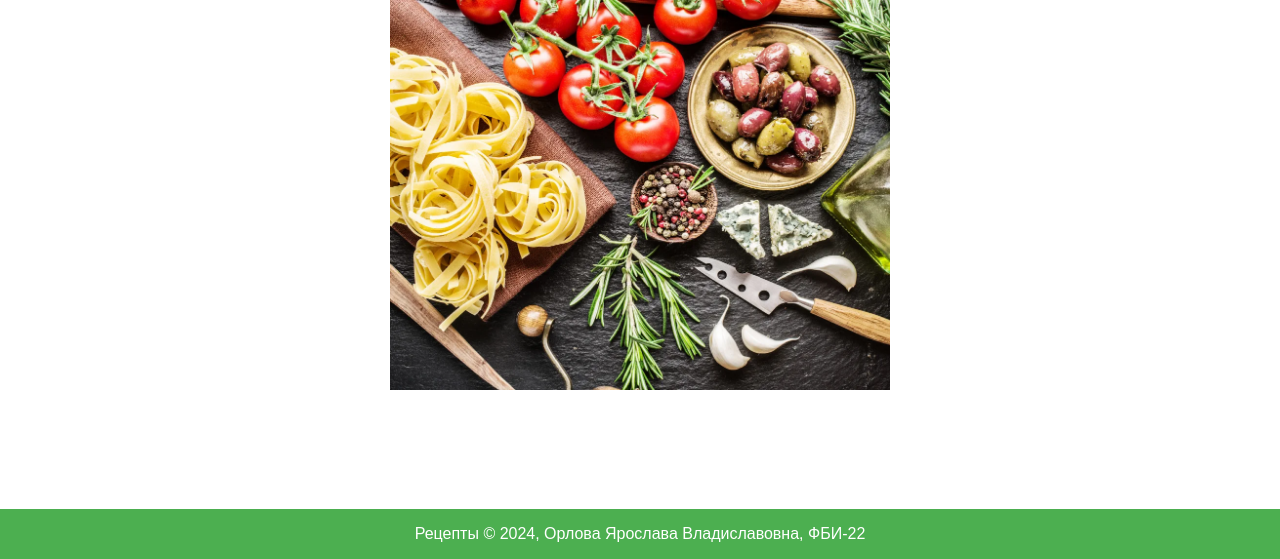
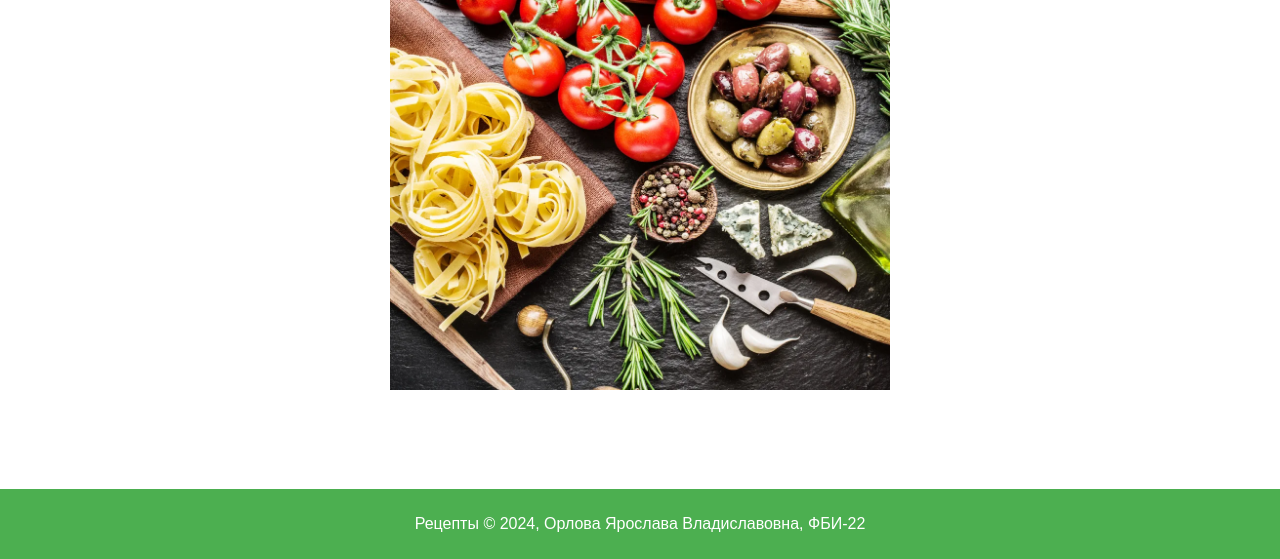
Before and after one commit to OrlovaYaroslava/web-programming-labs-2, a Flask app: page /rgz/ in a window 1280 px wide. Shown: the part 241-800 px from the top of the page. Run offline with Flask 3, Linux system fonts and the light colour scheme; some libraries are stand-ins or nearby versions.

Commit message:
РГЗ_стили

```diff
--- a/static/rgz/style_rgz.css
+++ b/static/rgz/style_rgz.css
@@ -2,6 +2,9 @@ body {
     font-family: Arial, sans-serif;
     margin: 0;
     padding: 0;
+    display: flex;
+    flex-direction: column;
+    min-height: 100vh; /* Обеспечиваем минимальную высоту страницы */
 }
 
 header {
@@ -19,16 +22,17 @@ nav a {
 
 main {
     padding: 20px;
+    flex: 1; /* Контент занимает оставшееся место */
 }
 
 footer {
     text-align: center;
-    padding: auto;
+    padding: 10px 0;
     background-color: #4CAF50;
     color: white;
-    position: fixed;
-    bottom: 0;
-    width: 100%;
+    position: relative; /* Снимаем фиксированное положение */
+    width: 100%; /* Обеспечиваем ширину на весь экран */
+    margin-top: 20px; /* Добавляем отступ сверху */
 }
 
 form {
```
